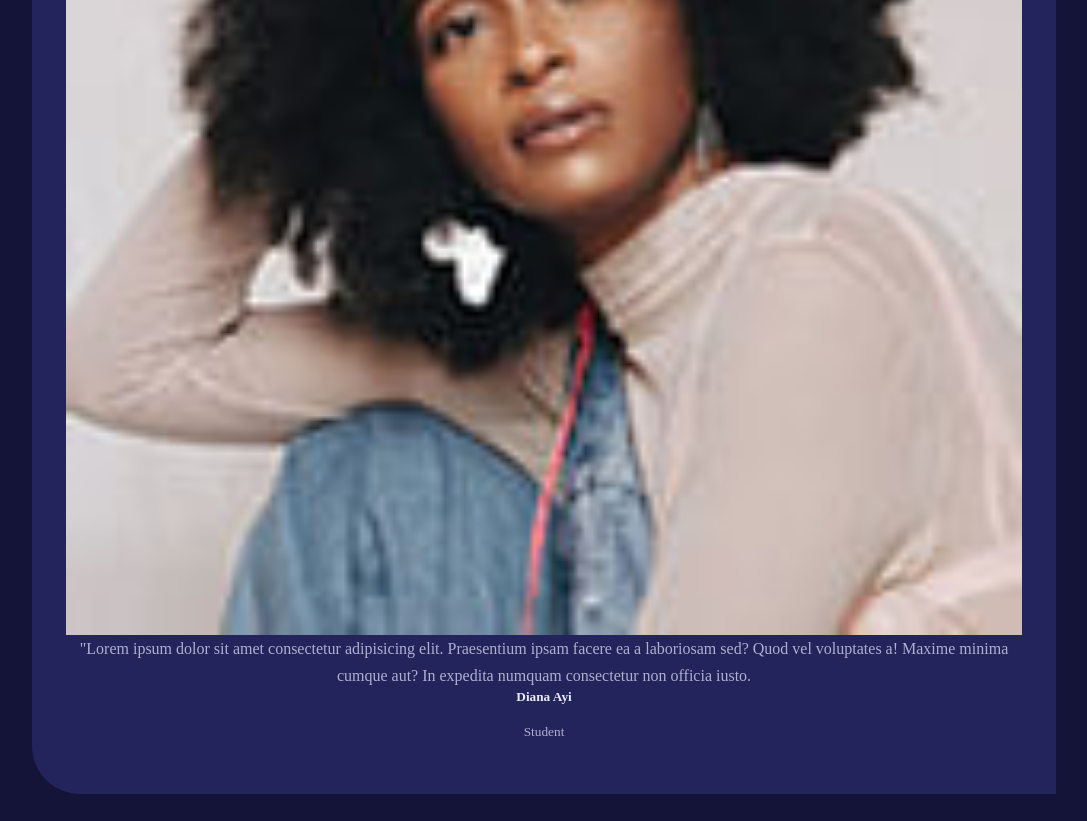
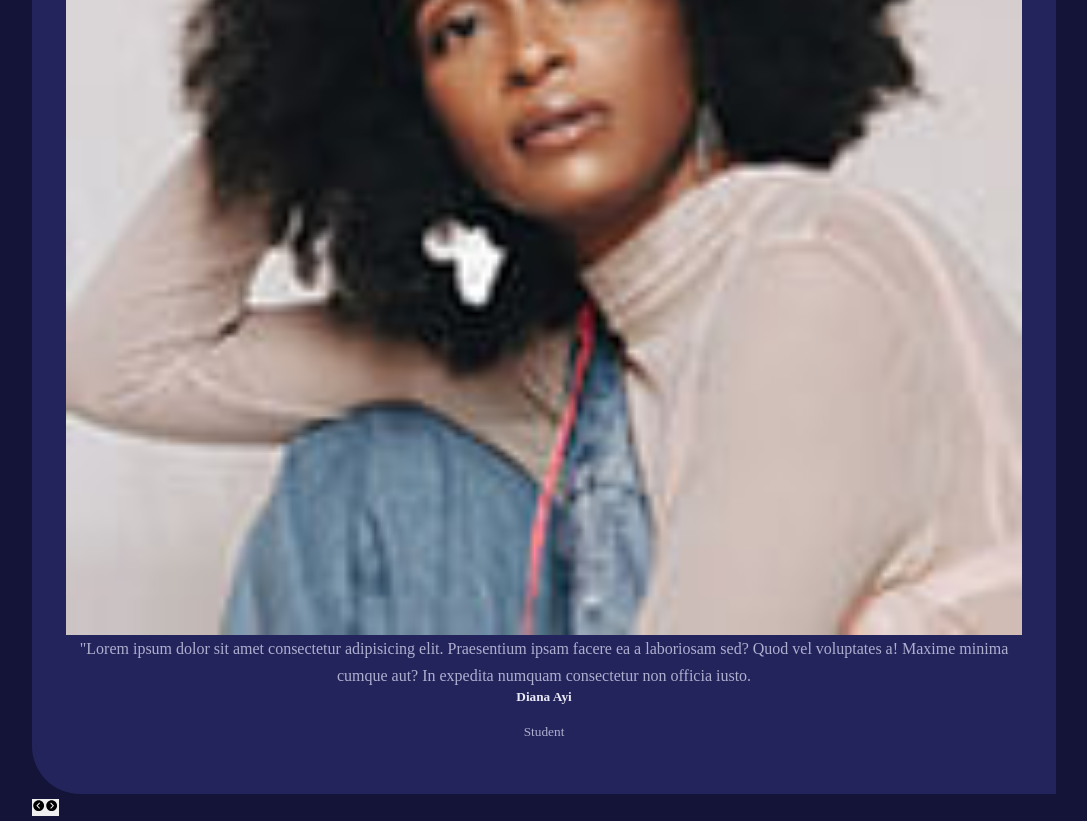
Before and after one commit to Nitesh-Muchhal2002/Fitness-website, a React (Vite) app: page / in a window 1280 px wide. Shown: the part 3546-4367 px from the top of the page, without its empty margins (96-1183 px from the left). Before the commit the page ends 4340 px from the top, so only its background shows below. Built offline with nearby package versions, Linux system fonts and the light colour scheme.

Commit message:
add Testimonials section

```diff
--- a/src/components/Testimonials.jsx
+++ b/src/components/Testimonials.jsx
@@ -1,30 +1,63 @@
-import React, { useState } from 'react'
-import Sectionhead from './Sectionhead'
+import React, { useState } from "react";
+import Sectionhead from "./Sectionhead";
 import { ImQuotesLeft } from "react-icons/im";
-import Card from '../UI/Card'
-import { IoIosArrowDroprightCircle ,IoIosArrowDropleftCircle} from "react-icons/io";
-import { testimonials } from '../Data';
+import Card from "../UI/Card";
+import {
+  IoIosArrowDroprightCircle,
+  IoIosArrowDropleftCircle,
+} from "react-icons/io";
+import { testimonials } from "../Data";
 
 function Testimonials() {
-    const[index,setIndex] = useState(0)
-    const {name,quote,job,avatar} = testimonials[index];
+  const [index, setIndex] = useState(0);
+  const { name, quote, job, avatar } = testimonials[index];
+
+  const prevTestimonialHandler = ()=>{
+      setIndex(prev=>prev-1)
+      if(index <= 0)
+        {
+           setIndex(testimonials.length-1)
+        }
+  }
+
+
+  const nextTestimonialHandler = ()=>{
+     setIndex(prev=>prev+1)
+
+     if(index >= testimonials.length-1)
+     {
+        setIndex(0)
+     }
+  }
+
+
   return (
     <section className="testimonials">
       <div className="container testimonials_container">
-            <Sectionhead icon={<ImQuotesLeft/>} title="Testimonials"/>
+        <Sectionhead
+          icon={<ImQuotesLeft />}
+          title="Testimonials"
+          className="testimonials_head"
+        />
         <Card className="testimonial">
           <div className="tesimonial_avatar">
             <img src={avatar} alt="" />
           </div>
-                  <p className='testimonial_quote'>
-                    {`"${quote}`}
-                  </p>
+          <p className="testimonial_quote">{`"${quote}`}</p>
           <h5>{name}</h5>
           <small className="testimonial_title">{job}</small>
         </Card>
+        <div className="testimonial_btn-container">
+          <button className="testimonial_btn" onClick={prevTestimonialHandler}>
+            <IoIosArrowDropleftCircle />
+          </button>
+          <button className="testimonial_btn" onClick={nextTestimonialHandler}>
+            <IoIosArrowDroprightCircle />
+          </button>
+        </div>
       </div>
     </section>
-  )
+  );
 }
 
-export default Testimonials
+export default Testimonials;
```
Lines whose indentation alone changed are shown as unchanged.
